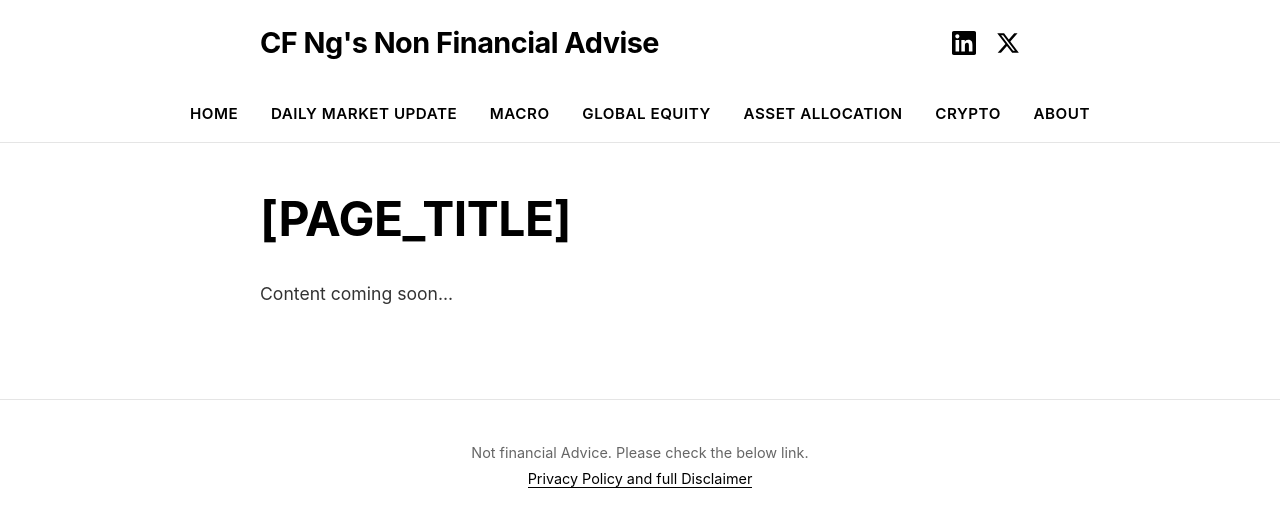
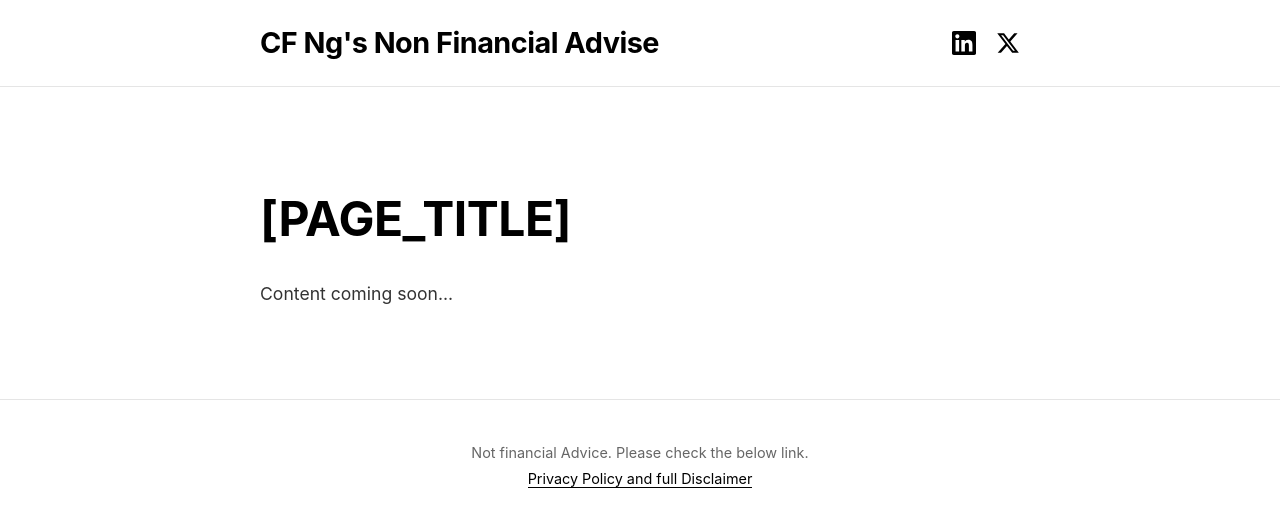
Before and after one commit to rabbtinhat/CFnfa, a plain HTML site: page pages/macro.html in a window 1280 px wide. Drawn offline with Linux system fonts and the light colour scheme.

Commit message:
Update macro.html

```diff
--- a/pages/macro.html
+++ b/pages/macro.html
@@ -16,18 +16,13 @@
         </div>
     </main>
     <div id="footer"></div>
-    <script>
+
+        <script>
         // Load components
         fetch('/components/header.html')
             .then(response => response.text())
             .then(data => {
                 document.getElementById('header').innerHTML = data;
-                // Load nav after header
-                return fetch('/components/nav.html');
-            })
-            .then(response => response.text())
-            .then(data => {
-                document.getElementById('nav').innerHTML = data;
             });
 
         fetch('/components/footer.html')
```
